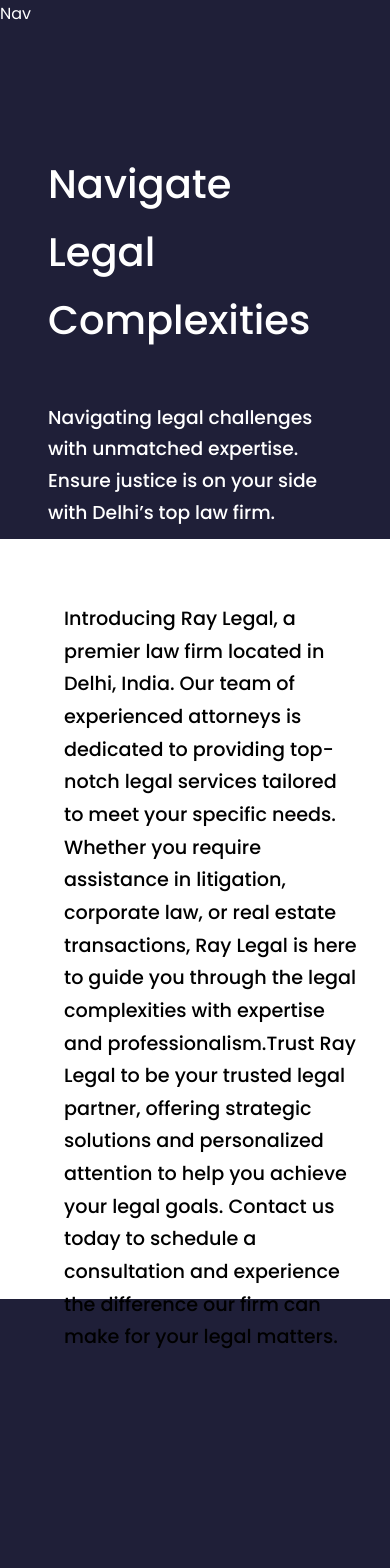
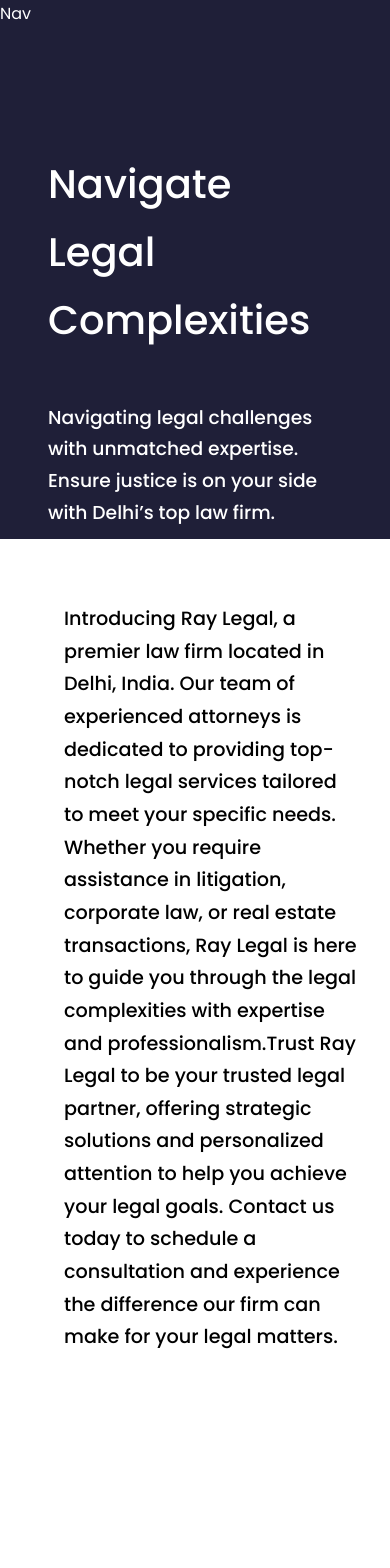
Before and after one commit to KIRTI019/Law-Firm, a React (Create React App) app: page / in a window 390 px wide. Shown: the top 1568 px of the page. Built offline with nearby package versions, Linux system fonts and the light colour scheme; the HTML template or start-up script is replaced by a standard one.

Commit message:
Update header.css

```diff
--- a/src/components/Header/header.css
+++ b/src/components/Header/header.css
@@ -47,10 +47,10 @@
 
   @media screen and (max-width: 600px) {
     header {
-      height: 180vh;
+      height: 220vh;
     }
 
     .para2 {
-        height: 90vh;
+        height: 150vh;
     }
   }
```
